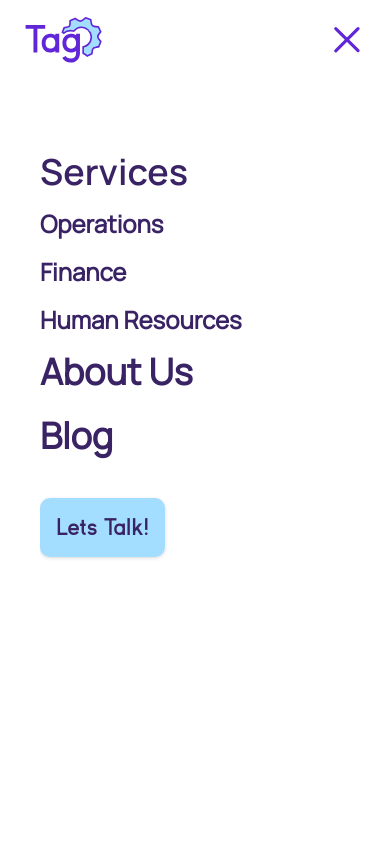
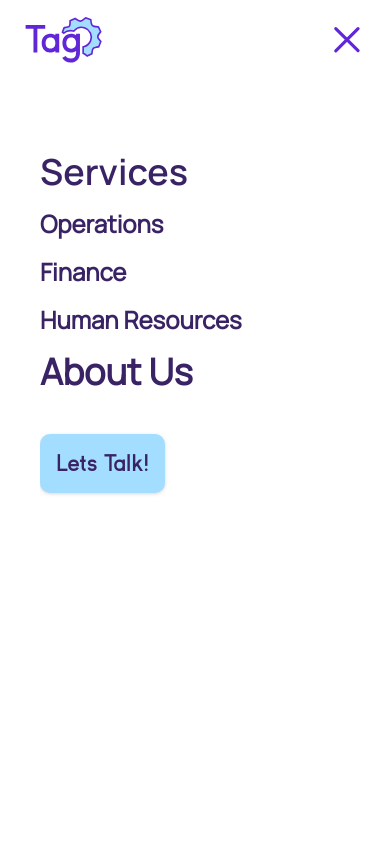
Before and after one commit to hicass/tag-ops-v3, a Next.js app: page / in a window 390 px wide. Both pictures are taken after a click on the button 348 px from the left and 40 px from the top of the page. Shown: the top 844 px of the page. Built offline with nearby package versions, Linux system fonts and the light colour scheme.

Commit message:
Remove Blog related code

```diff
--- a/src/app/blog/page.tsx
+++ /dev/null
@@ -1,5 +0,0 @@
-export default function BlogPage() {
-  return (
-    <h1>BLOGPAGE</h1>
-  )
-}
--- a/src/components/Nav/MobileNav/NavList.tsx
+++ b/src/components/Nav/MobileNav/NavList.tsx
@@ -85,14 +85,6 @@ export default function NavList({ toggleOpen }: any) {
             />
           </div>
 
-          <div className="overflow-hidden pb-2">
-            <MobileNavLink
-              title={'Blog'}
-              href={'/blog'}
-              style={'text-4xl font-semibold'}
-            />
-          </div>
-
           <div className="mt-8 mb-10">
             <Link
               href="/contact"
```
